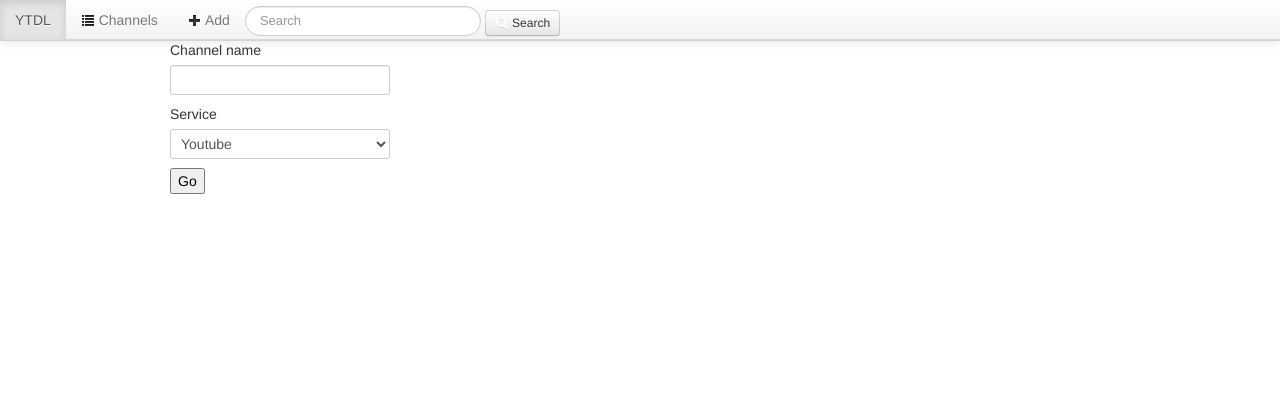
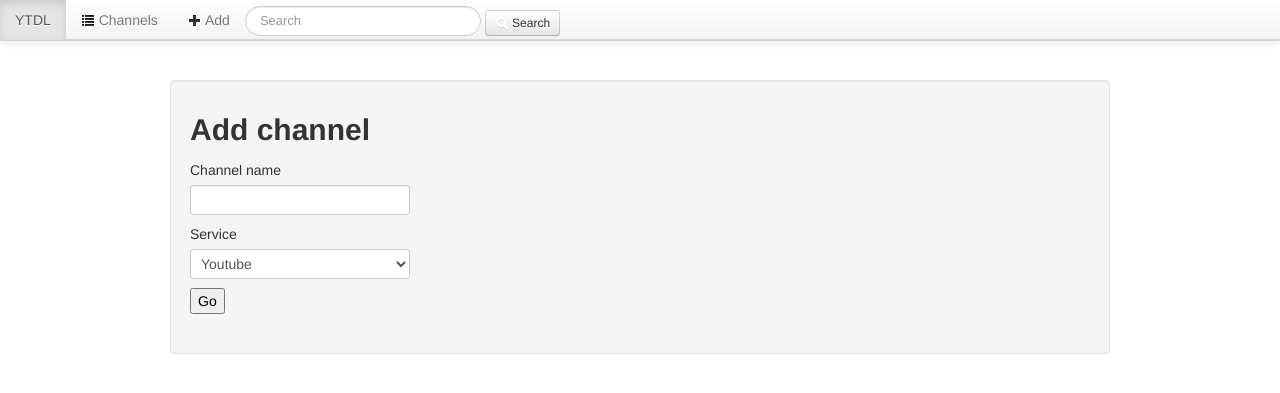
Before and after one commit to dbr/webtools, a Django app: a page that uses ytdl/templates/ytdl/add_channel.html in a window 1280 px wide. Shown: the top 393 px of the page. Run offline with Django 3.2, Linux system fonts and the light colour scheme; parts of the project's set-up code (start-up, migrations or seed data) failed here and were passed over; some libraries are stand-ins or nearby versions.

Commit message:
Add Channel page is a bit prettier

```diff
--- a/ytdl/templates/ytdl/add_channel.html
+++ b/ytdl/templates/ytdl/add_channel.html
@@ -4,6 +4,10 @@
 
 {% include "ytdl/navbar.html" %}
 
+<div style="padding: 20px"></div>
+
+<div class="well">
+<h2>Add channel</h2>
 <form method="POST" action="#">{% csrf_token %}
   <label for="channame_input">Channel name</label>
   <input type="text" id="channame_input" name="channame" value="">
@@ -16,4 +20,5 @@
   <br>
   <input type="submit" name="go" value="Go" />
 </form>
+</div>
 {% endblock %}
```
